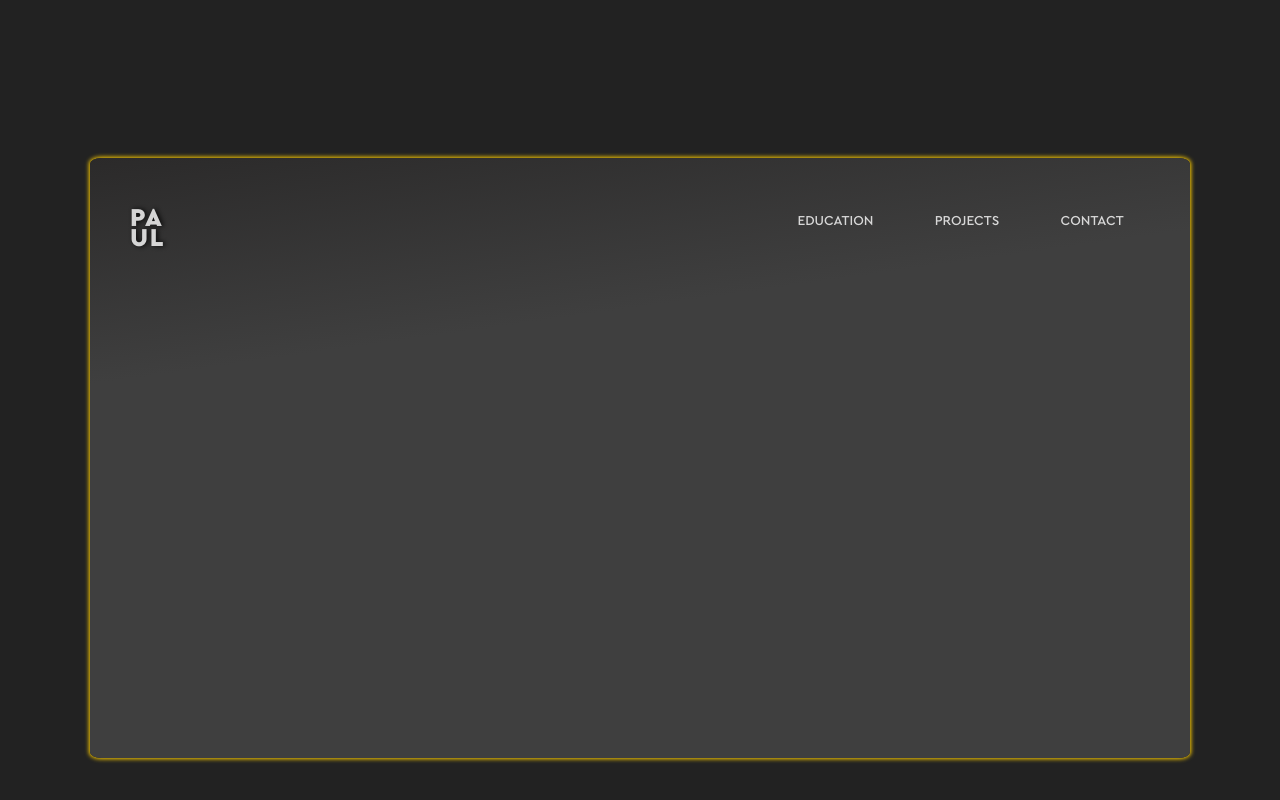
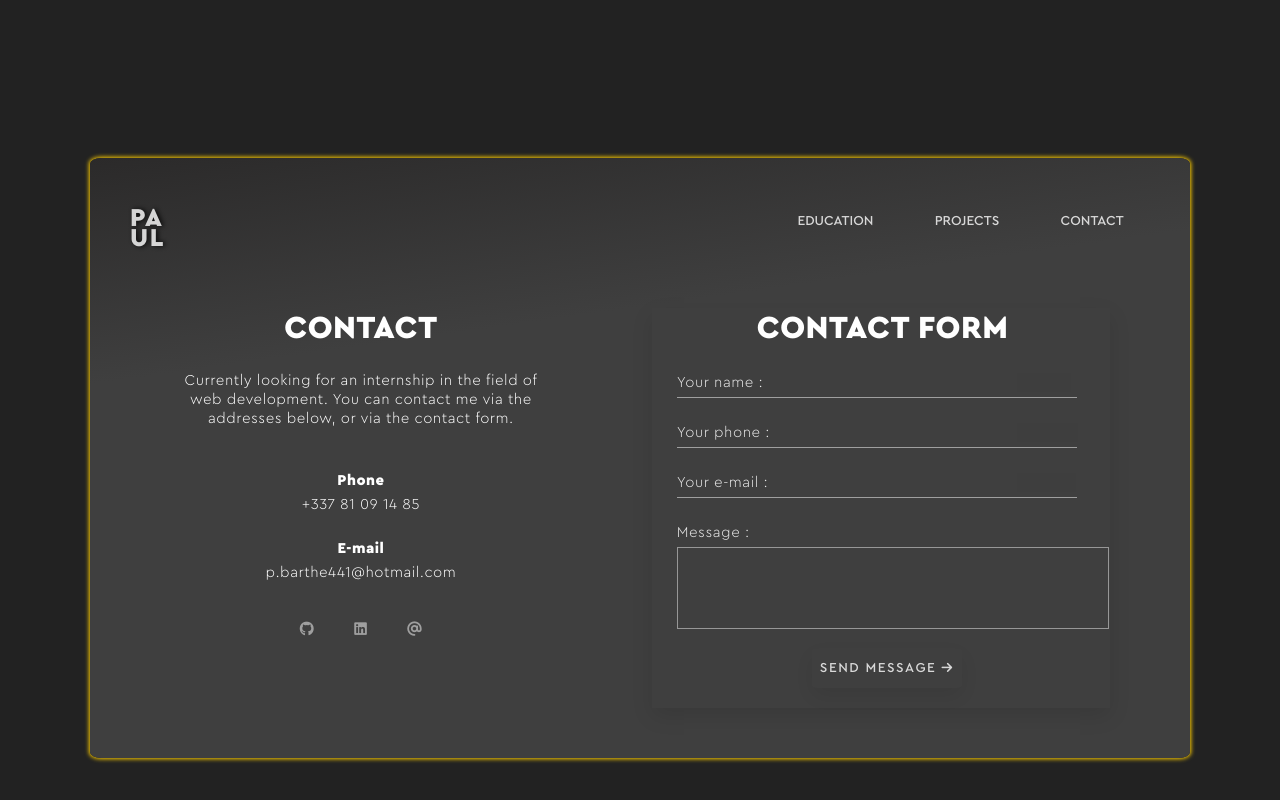
Before and after one commit to PaulBarZa/Website, a plain HTML site: page index.html in a window 1280 px wide. Shown: the part 2342-3142 px from the top of the page. Drawn offline with Linux system fonts and the light colour scheme.

Commit message:
feat: contact cards

```diff
--- a/index.html
+++ b/index.html
@@ -131,7 +131,7 @@
                 <a href="#contact">
                     <i class="fas fa-at"></i>
                 </a>
-            </div>
+                </div>
 
             </div>
         </section>
@@ -144,6 +144,48 @@
                     <div class="parts"><a href="#sec-2">EDUCATION</a><span class="space"><a href="#sec-3">PROJECTS</a></span><span class="space"><a href="#sec-4">CONTACT</a></span></div>
                 </div>
 
+                <div class="container">
+
+                    <div class=left-zone>
+                        <div class="title">CONTACT</div>
+                        <br>
+                        <p>Currently looking for an internship in the field of web development. You can contact me via the addresses below, or via the contact form.</p>
+                        <br>
+                        <div class="subtitle">Phone</div>
+                        <p>+337 81 09 14 85</p>
+                        <div class="subtitle">E-mail</div>
+                        <p>p.barthe441@hotmail.com</p>
+                        <div class="icons">
+                            <a href="https://www.github.com/PaulBarZa" target="_blank">
+                                <i class="fab fa-github"></i>
+                            </a>
+                            <a href="https://www.linkedin.com/in/paul-barthe-a73ba519b/" target="_blank">
+                                <i class="fab fa-linkedin"></i>
+                            </a>
+                            <a href="#contact">
+                                <i class="fas fa-at"></i>
+                            </a>
+                        </div>
+
+                    </div>
+                    <div class="right-zone">
+                        <div class="form">
+                            <div class="title">
+                                CONTACT FORM
+                            </div>
+                            <div class="input">Your name : <input type="text" autocomplete="off"/></div>
+                            <div class="underlined"></div>
+                            <div class="input">Your phone : <input type="text" autocomplete="off"/></div>
+                            <div class="underlined"></div>
+                            <div class="input">Your e-mail : <input type="text" autocomplete="off"/></div>
+                            <div class="underlined"></div>
+                            <div class="input">Message : </div>
+                            <textarea class="textarea" rows="4"></textarea>
+                            <button>SEND MESSAGE <i class="fas fa-arrow-right"></i></button>
+                        </div>
+                    </div>
+                </div>
+
             </div>
         </section>
     </body>
--- a/style.css
+++ b/style.css
@@ -92,6 +92,33 @@ section {
 
 .space {
 	padding-left: 30%;
+}
+
+button {
+	font-family: "Cera Pro Medium";
+	font-size: 85%;
+	color: white;
+	opacity: 0.8;
+	background-color: rgb(63, 63, 63);
+	margin-top: 15px;
+	width: 150px;
+	height: 40px;
+	border: none;
+	border-radius: 5%;
+	box-shadow: 0px 8px 20px rgba(0, 0, 0, 0.1);
+	cursor: pointer;
+	transition: all 0.2s ease 0s;
+	letter-spacing: 1.5px;
+}
+
+button:hover {
+	color: #fff;
+	transform: translateY(-2px);
+	color: #ffce00;
+}
+
+button:focus {
+	outline: none;
 }
 
 .bottom {
@@ -330,6 +357,7 @@ section#sec-3 .title {
 	font-family: "Cera Pro Black";
 	font-size: 25px;
 	color: #ffce00;
+	opacity: 0.9;
 }
 section#sec-3 .text {
 	font-family: "Cera Pro Light";
@@ -355,37 +383,145 @@ section#sec-3 .link-actility:hover {
 section#sec-3 .colored {
 	font-weight: bold;
 	color: #ffce00;
-}
-
-section#sec-3 button {
-	font-family: "Cera Pro Medium";
-	font-size: 85%;
-	color: white;
-	opacity: 0.8;
-	background-color: rgb(63, 63, 63);
-	margin-top: 15px;
-	width: 150px;
-	height: 40px;
-	border: none;
-	border-radius: 5%;
-	box-shadow: 0px 8px 20px rgba(0, 0, 0, 0.1);
-	cursor: pointer;
-	transition: all 0.2s ease 0s;
-	letter-spacing: 1.5px;
-}
-
-section#sec-3 button:hover {
-	color: #fff;
-	transform: translateY(-2px);
-	color: #ffce00;
-}
-
-section#sec-3 button:focus {
-	outline: none;
+	opacity: 0.9;
 }
 
 section#sec-3 .bottom {
 	margin-top: 0;
+}
+
+section#sec-4 .container {
+	display: flex;
+	margin: 10px;
+	margin-left: 80px;
+	margin-right: 80px;
+}
+
+section#sec-4 .left-zone {
+	height: 75%;
+	width: 50%;
+	display: flex;
+	flex-direction: column;
+	align-items: center;
+	justify-content: left;
+	color: white;
+	letter-spacing: 0.5px;
+}
+
+section#sec-4 .title {
+	font-family: "Cera Pro Black";
+	font-size: 32px;
+}
+
+section#sec-4 .subtitle {
+	font-family: "Cera Pro Black";
+	font-size: 15px;
+	margin-top: 15px;
+}
+
+section#sec-4 p {
+	font-family: "Cera Pro Light";
+	font-size: 15px;
+	margin-top: 5px;
+	margin-bottom: 10px;
+	text-align: center;
+}
+
+section#sec-4 .icons {
+	display: flex;
+}
+
+section#sec-4 .icons i {
+	padding: 20px;
+	padding-top: 30px;
+}
+
+section#sec-4 .right-zone {
+	display: flex;
+	justify-content: left;
+	width: 60%;
+	height: 400px;
+	background: rgb(63, 63, 63);
+	box-shadow: 0px 8px 20px rgba(0, 0, 0, 0.1);
+	margin-left: 100px;
+	color: white;
+	letter-spacing: 0.5px;
+}
+
+section#sec-4 .right-zone .title {
+	font-family: "Cera Pro Black";
+	font-size: 32px;
+	margin-left: 105px;
+}
+
+section#sec-4 .input {
+	margin-top: 25px;
+	font-family: "Cera Pro Light";
+	font-size: 15px;
+	margin-left: 25px;
+	opacity: 0.9;
+}
+
+section#sec-4 input {
+	box-sizing: border-box;
+	justify-content: center;
+	font-family: "Cera Pro Light";
+	width: 70%;
+	color: white;
+	background-color: rgb(63, 63, 63);
+	font-size: 15px;
+	font-weight: bold;
+	border: none;
+}
+
+section#sec-4 input:focus {
+	outline: none;
+}
+section#sec-4 input:active {
+	color: white;
+	background-color: rgb(63, 63, 63);
+}
+
+section#sec-4 textarea {
+	resize: none;
+	margin-top: 5px;
+	margin-left: 25px;
+	margin-right: 10px;
+	font-family: "Cera Pro Light";
+	width: 93%;
+	color: white;
+	background-color: rgb(63, 63, 63);
+	font-size: 15px;
+	border-color: rgb(151, 151, 151);
+}
+
+section#sec-4 textarea:focus {
+	outline: none;
+	border-color: #ffce00;
+}
+
+section#sec-4 .textarea {
+	padding: 2px;
+	font-weight: bold;
+}
+
+section#sec-4 .underlined {
+	width: 400px;
+	height: 1px;
+	background: white;
+	margin-top: 5px;
+	margin-left: 25px;
+	margin-bottom: 10px;
+	opacity: 0.5;
+}
+
+section#sec-4 button {
+	margin-left: 160px;
+}
+
+section#sec-4 .right-zone i {
+	padding-top: 0;
+	opacity: 1;
 }
 
 @keyframes change-opacity {
```
